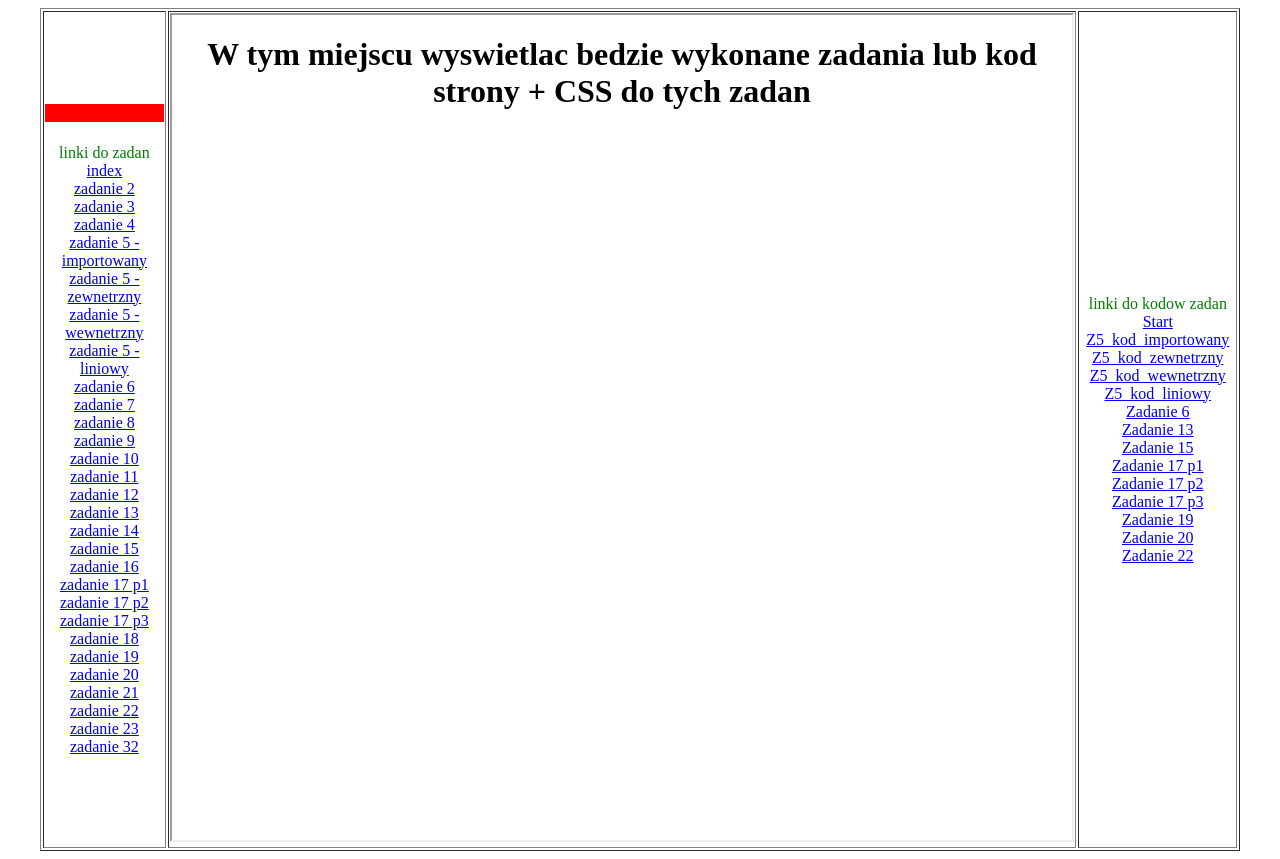
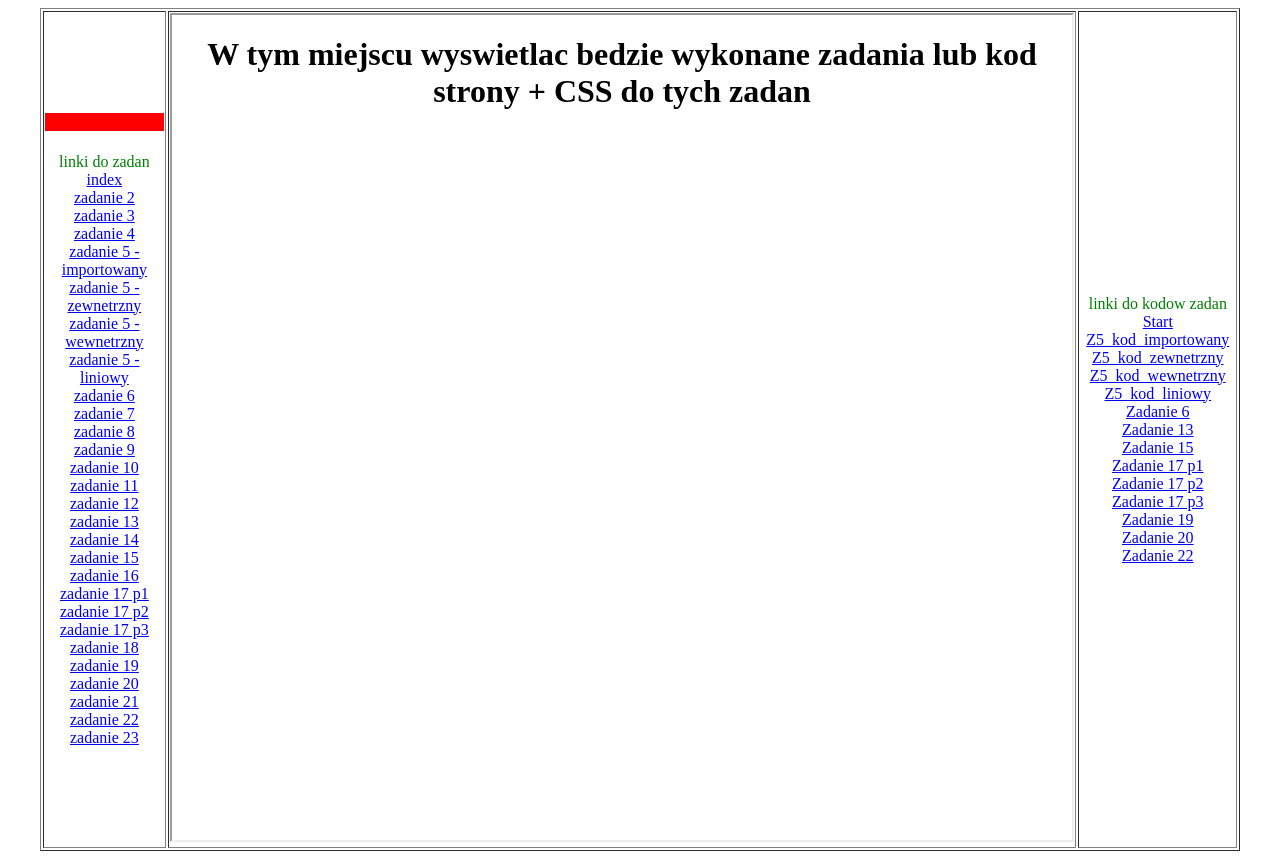
Before and after one commit to Yasu132/olgierd, a plain HTML site: page index.html in a window 1280 px wide. Drawn offline with Linux system fonts and the light colour scheme.

Commit message:
Update index.html

```diff
--- a/index.html
+++ b/index.html
@@ -43,8 +43,6 @@
 				<a href="mars_z22.html" target="strony">zadanie 22 </a> <br>
 				<a href="mars_z23.html" target="strony">zadanie 23 </a> <br>
 
-				<a href="mars_z32.html" target="strony">zadanie 32 </a> <br>
-
 			</td>
 
 			<td align=center>
```
